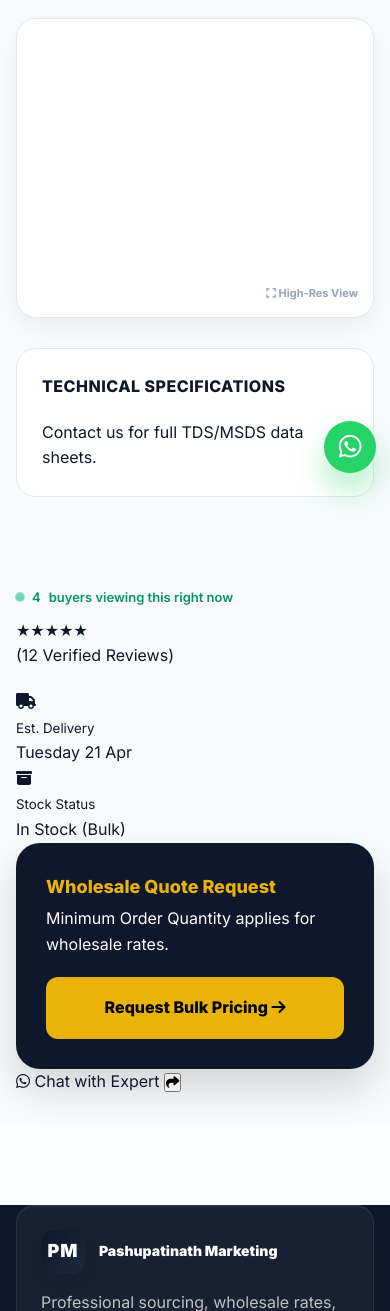
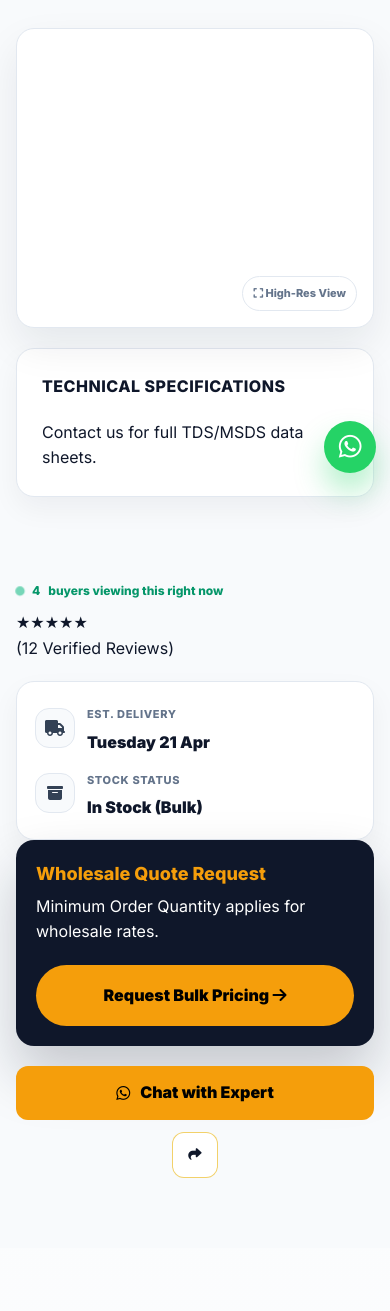
Before and after one commit to Omhursal45/hardware-shop-website, a Django app: template shop/templates/shop/product_details.html in a window 390 px wide. Shown: the part 357-1668 px from the top of the page. Run offline with Django 5.2, Linux system fonts and the light colour scheme; the template is opened without the code that fills it, so the values that code supplies are empty.

Commit message:
improve responsiveness of product page

```diff
--- a/static/css/product_detail.css
+++ b/static/css/product_detail.css
@@ -1,46 +1,57 @@
 :root {
     --deep: #0f172a;
-    --gold: #eab308;
+    --gold: #f59e0b;
     --soft-bg: #f8fafc;
     --border: #e2e8f0;
 }
 
-.product-interface { background: var(--soft-bg); padding: 30px 0; }
+.product-interface { background: var(--soft-bg); padding: 40px 0 70px; }
 
 
 .minimal-breadcrumb { font-size: 13px; color: #64748b; margin-bottom: 25px; }
 .minimal-breadcrumb a { color: inherit; text-decoration: none; }
 .minimal-breadcrumb span { margin: 0 8px; opacity: 0.5; }
 
-.product-main-layout { display: grid; grid-template-columns: 450px 1fr; gap: 50px; align-items: start; }
+.product-main-layout { display: grid; grid-template-columns: 460px 1fr; gap: 44px; align-items: start; }
 .image-stage {
-    background: #fff; border-radius: 20px; padding: 20px;
-    border: 1px solid var(--border); box-shadow: 0 10px 25px rgba(0,0,0,0.05);
+    background: #fff; border-radius: 26px; padding: 22px;
+    border: 1px solid var(--border); box-shadow: 0 18px 40px rgba(15, 23, 42, 0.08);
     height: 450px; display: flex; align-items: center; justify-content: center; position: relative;
 }
 .image-stage img { max-height: 100%; max-width: 100%; object-fit: contain; }
-.zoom-overlay { position: absolute; bottom: 15px; right: 15px; font-size: 11px; font-weight: 700; color: #94a3b8; }
+.zoom-overlay { position: absolute; bottom: 16px; right: 16px; font-size: 11px; font-weight: 800; color: #64748b; background: #fff; border: 1px solid var(--border); padding: 8px 10px; border-radius: 999px; }
 
-.quick-specs-box { margin-top: 30px; background: white; padding: 25px; border-radius: 20px; border: 1px solid var(--border); }
+.quick-specs-box { margin-top: 20px; background: white; padding: 25px; border-radius: 26px; border: 1px solid var(--border); box-shadow: 0 12px 28px rgba(15, 23, 42, 0.05); }
 .specs-title { font-size: 16px; font-weight: 800; margin-bottom: 20px; color: var(--deep); text-transform: uppercase; letter-spacing: 0.5px; }
 .spec-row { display: flex; align-items: center; margin-bottom: 12px; font-size: 14px; }
 .s-label { color: #64748b; white-space: nowrap; font-weight: 500; }
 .s-dots { flex-grow: 1; border-bottom: 1px dotted #cbd5e1; margin: 0 10px; position: relative; top: -4px; }
 .s-value { color: var(--deep); font-weight: 700; text-align: right; }
 
-.live-status { font-size: 13px; font-weight: 600; color: #059669; display: flex; align-items: center; gap: 8px; margin-bottom: 10px; }
+.product-topline { display: flex; align-items: center; justify-content: space-between; gap: 12px; margin-bottom: 10px; }
+.catalog-label { display: inline-flex; padding: 8px 12px; border-radius: 999px; background: #fff6e5; border: 1px solid #fde68a; color: #b45309; font-size: 12px; font-weight: 900; letter-spacing: 0.06em; text-transform: uppercase; }
+.live-status { font-size: 12px; font-weight: 800; color: #059669; display: flex; align-items: center; gap: 8px; }
 .pulse-dot { width: 8px; height: 8px; background: #10b981; border-radius: 50%; display: inline-block; animation: pulse 2s infinite; }
-.main-title { font-size: 32px; font-weight: 900; color: var(--deep); margin-bottom: 10px; line-height: 1.1; }
+.main-title { font-size: 34px; font-weight: 900; color: var(--deep); margin-bottom: 10px; line-height: 1.08; }
 .description-text { color: #475569; line-height: 1.6; margin: 20px 0; font-size: 15px; }
 
-.pricing-card { background: var(--deep); color: white; padding: 30px; border-radius: 24px; box-shadow: 0 20px 40px rgba(0,0,0,0.15); }
+.logistics-card { background: #fff; border: 1px solid var(--border); border-radius: 26px; padding: 18px; display: grid; gap: 10px; box-shadow: 0 12px 28px rgba(15, 23, 42, 0.05); }
+.l-item { display: flex; gap: 12px; align-items: center; }
+.l-item i { width: 40px; height: 40px; border-radius: 14px; background: #f8fafc; border: 1px solid var(--border); display: inline-flex; align-items: center; justify-content: center; color: #334155; }
+.l-item small { color: #64748b; font-weight: 800; text-transform: uppercase; letter-spacing: 0.06em; font-size: 11px; }
+.l-item p { color: var(--deep); font-weight: 900; margin: 4px 0 0; }
+
+.business-points { margin: 18px 0; display: grid; gap: 10px; color: #334155; font-weight: 700; }
+.business-points i { color: #16a34a; margin-right: 8px; }
+
+.pricing-card { background: var(--deep); color: white; padding: 30px; border-radius: 30px; box-shadow: 0 28px 55px rgba(15, 23, 42, 0.22); }
 .price-header { color: var(--gold); font-weight: 800; font-size: 18px; margin-bottom: 5px; }
 .btn-primary-glow {
     display: block; width: 100%; background: var(--gold); color: #000; text-align: center;
-    padding: 18px; border-radius: 12px; font-weight: 800; text-decoration: none; margin-top: 20px;
-    transition: 0.3s;
+    padding: 18px; border-radius: 999px; font-weight: 900; text-decoration: none; margin-top: 20px;
+    transition: transform 0.2s ease, box-shadow 0.2s ease, filter 0.2s ease;
 }
-.btn-primary-glow:hover { transform: translateY(-3px); box-shadow: 0 10px 20px rgba(234, 179, 8, 0.3); }
+.btn-primary-glow:hover { transform: translateY(-3px); box-shadow: 0 18px 30px rgba(245, 158, 11, 0.28); filter: brightness(0.98); }
 
 
 .related-section { margin-top: 80px; padding-top: 40px; border-top: 1px solid var(--border); }
@@ -57,12 +68,39 @@
     .product-main-layout { grid-template-columns: 1fr; }
     .product-visual-column { max-width: 500px; margin: 0 auto 40px auto; }
     .related-grid { grid-template-columns: repeat(2, 1fr); }
+    .product-topline { flex-direction: column; align-items: flex-start; }
 }
 
 @media (max-width: 500px) {
     .image-stage { height: 300px; }
     .related-grid { grid-template-columns: 1fr; }
     .main-title { font-size: 24px; }
+    .pricing-card,
+    .quick-specs-box,
+    .logistics-card,
+    .image-stage {
+        border-radius: 18px;
+    }
+
+    .pricing-card {
+        padding: 20px;
+    }
+
+    .action-footer {
+        flex-direction: column;
+        align-items: stretch;
+    }
+
+    .wa-chat,
+    .share-btn {
+        width: 100%;
+        justify-content: center;
+    }
+
+    .share-btn {
+        height: 44px;
+        border-radius: 999px;
+    }
 }
 
 @keyframes pulse {
@@ -70,3 +108,58 @@
     50% { opacity: 0.5; transform: scale(1.2); }
     100% { opacity: 1; transform: scale(1); }
 }
+
+.action-footer {
+    margin-top: 20px;
+    display: flex;
+    flex-wrap: wrap;
+    gap: 12px;
+    align-items: center;
+}
+
+.wa-chat {
+    display: inline-flex;
+    align-items: center;
+    gap: 10px;
+    background: var(--gold);
+    color: #000;
+    padding: 14px 18px;
+    border-radius: 12px;
+    text-decoration: none;
+    font-weight: 900;
+    transition: transform 0.2s ease, box-shadow 0.2s ease, filter 0.2s ease;
+}
+
+.wa-chat:hover {
+    transform: translateY(-2px);
+    box-shadow: 0 10px 20px rgba(234, 179, 8, 0.25);
+    filter: brightness(0.98);
+}
+
+.share-btn {
+    width: 46px;
+    height: 46px;
+    border-radius: 12px;
+    border: 1px solid rgba(234, 179, 8, 0.6);
+    background: #fff;
+    color: var(--deep);
+    cursor: pointer;
+    display: inline-flex;
+    align-items: center;
+    justify-content: center;
+    transition: transform 0.2s ease, background 0.2s ease, border-color 0.2s ease;
+}
+
+.share-btn:hover {
+    transform: translateY(-2px);
+    background: #fff7d6;
+    border-color: rgba(234, 179, 8, 0.95);
+}
+
+.share-feedback {
+    width: 100%;
+    font-size: 13px;
+    font-weight: 700;
+    color: #64748b;
+    margin-top: -6px;
+}
```
